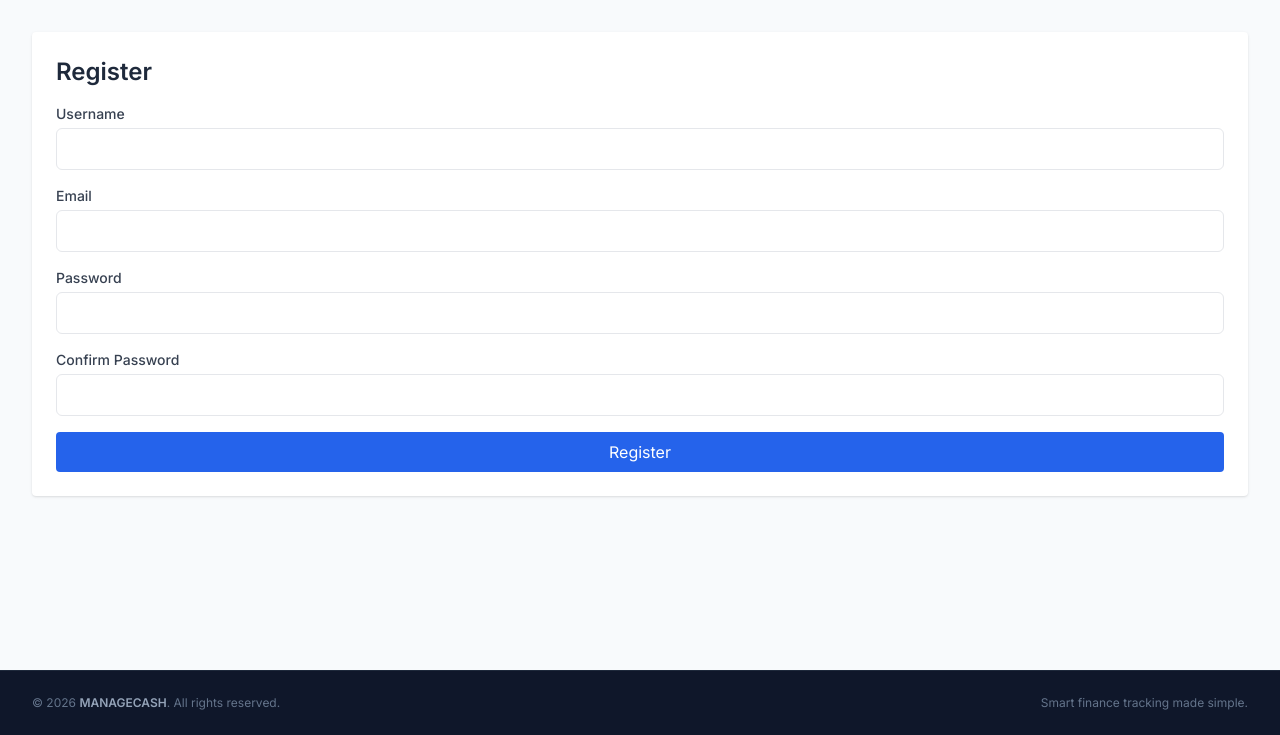
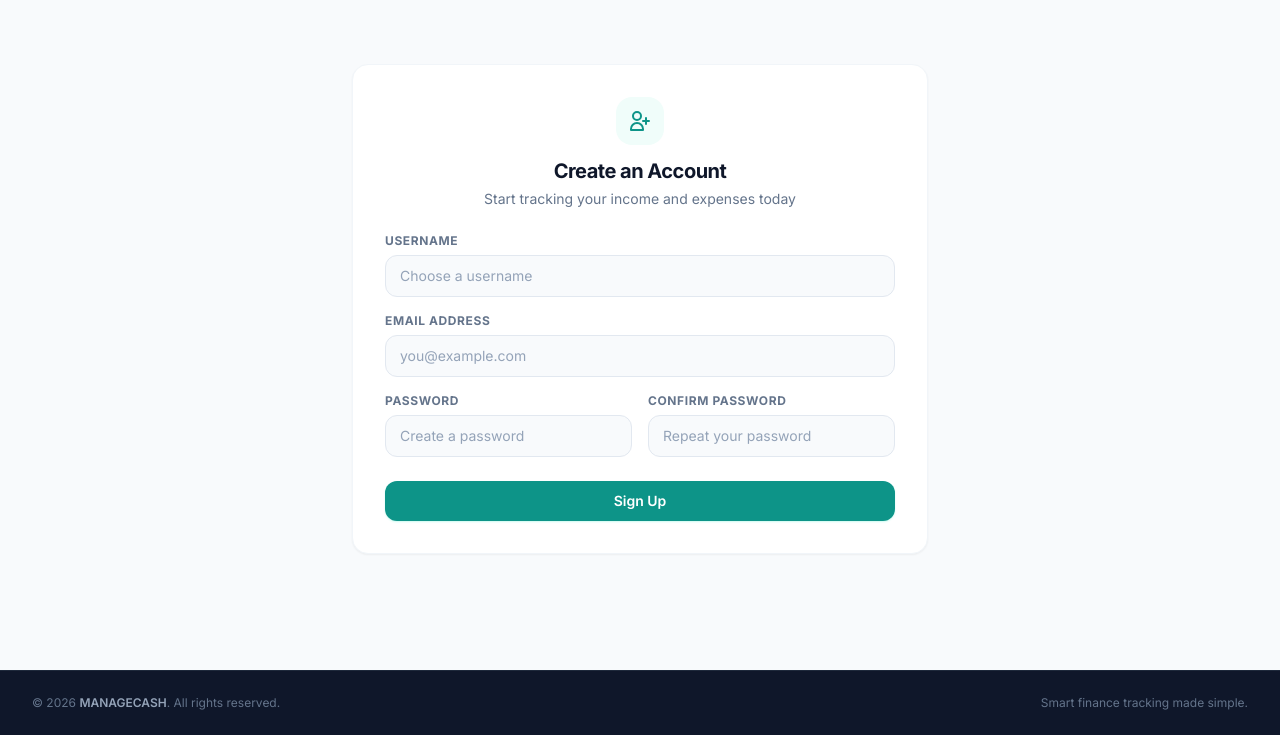
Before and after one commit to Tafsirchy/Cash-Management-System, a Django app: page /register/ in a window 1280 px wide. Shown: the part 65-800 px from the top of the page. Run offline with Django 5.2, Linux system fonts and the light colour scheme; some libraries are stand-ins or nearby versions.

Commit message:
ui: redesign register page with teal theme and side-by-side password fields

```diff
--- a/ManageCash/templates/ManageCash/register.html
+++ b/ManageCash/templates/ManageCash/register.html
@@ -1,27 +1,40 @@
 {% extends 'ManageCash/base.html' %}
 {% block content %}
-<div class="bg-white shadow rounded p-6">
-  <h2 class="text-2xl font-semibold mb-4">Register</h2>
+<div class="max-w-xl mx-auto bg-white border border-slate-100 shadow-sm rounded-2xl p-6 sm:p-8 mt-8">
+  <div class="flex flex-col items-center justify-center mb-6 text-center">
+    <span class="p-3 bg-teal-50 text-teal-600 rounded-2xl mb-3">
+      <svg class="w-6 h-6" fill="none" stroke="currentColor" viewBox="0 0 24 24"><path stroke-linecap="round" stroke-linejoin="round" stroke-width="2" d="M18 9v3m0 0v3m0-3h3m-3 0h-3m-2-5a4 4 0 11-8 0 4 4 0 018 0zM3 20a6 6 0 0112 0v1H3v-1z"></path></svg>
+    </span>
+    <h2 class="text-xl font-bold tracking-tight text-slate-900">Create an Account</h2>
+    <p class="text-slate-500 text-sm mt-1">Start tracking your income and expenses today</p>
+  </div>
+
   <form method="post" class="space-y-4">
     {% csrf_token %}
     <div>
-      <label for="username" class="block text-sm font-medium text-gray-700">Username</label>
-      <input type="text" name="username" id="username" class="mt-1 block w-full px-3 py-2 border rounded-md" required>
+      <label for="username" class="block text-xs font-bold uppercase tracking-wider text-slate-500 mb-1.5">Username</label>
+      <input type="text" name="username" id="username" placeholder="Choose a username" class="block w-full px-3.5 py-2.5 bg-slate-50 border border-slate-200 rounded-xl text-slate-800 placeholder-slate-400 focus:bg-white focus:outline-none focus:ring-2 focus:ring-teal-500/20 focus:border-teal-500 transition-all duration-200 text-sm" required>
     </div>
+
     <div>
-      <label for="email" class="block text-sm font-medium text-gray-700">Email</label>
-      <input type="email" name="email" id="email" class="mt-1 block w-full px-3 py-2 border rounded-md">
+      <label for="email" class="block text-xs font-bold uppercase tracking-wider text-slate-500 mb-1.5">Email Address</label>
+      <input type="email" name="email" id="email" placeholder="you@example.com" class="block w-full px-3.5 py-2.5 bg-slate-50 border border-slate-200 rounded-xl text-slate-800 placeholder-slate-400 focus:bg-white focus:outline-none focus:ring-2 focus:ring-teal-500/20 focus:border-teal-500 transition-all duration-200 text-sm">
     </div>
-    <div>
-      <label for="password" class="block text-sm font-medium text-gray-700">Password</label>
-      <input type="password" name="password" id="password" class="mt-1 block w-full px-3 py-2 border rounded-md" required>
+
+    <div class="grid grid-cols-1 sm:grid-cols-2 gap-4">
+      <div>
+        <label for="password" class="block text-xs font-bold uppercase tracking-wider text-slate-500 mb-1.5">Password</label>
+        <input type="password" name="password" id="password" placeholder="Create a password" class="block w-full px-3.5 py-2.5 bg-slate-50 border border-slate-200 rounded-xl text-slate-800 placeholder-slate-400 focus:bg-white focus:outline-none focus:ring-2 focus:ring-teal-500/20 focus:border-teal-500 transition-all duration-200 text-sm" required>
+      </div>
+
+      <div>
+        <label for="confirm_password" class="block text-xs font-bold uppercase tracking-wider text-slate-500 mb-1.5">Confirm Password</label>
+        <input type="password" name="confirm_password" id="confirm_password" placeholder="Repeat your password" class="block w-full px-3.5 py-2.5 bg-slate-50 border border-slate-200 rounded-xl text-slate-800 placeholder-slate-400 focus:bg-white focus:outline-none focus:ring-2 focus:ring-teal-500/20 focus:border-teal-500 transition-all duration-200 text-sm" required>
+      </div>
     </div>
-    <div>
-      <label for="confirm_password" class="block text-sm font-medium text-gray-700">Confirm Password</label>
-      <input type="password" name="confirm_password" id="confirm_password" class="mt-1 block w-full px-3 py-2 border rounded-md" required>
-    </div>
-    <div>
-      <button class="w-full bg-blue-600 text-white px-4 py-2 rounded" type="submit">Register</button>
+
+    <div class="pt-2">
+      <button class="w-full px-5 py-2.5 bg-teal-600 hover:bg-teal-700 text-white text-sm font-semibold rounded-xl shadow-sm shadow-teal-100 hover:shadow-md transition-all duration-200" type="submit">Sign Up</button>
     </div>
   </form>
 </div>
```
